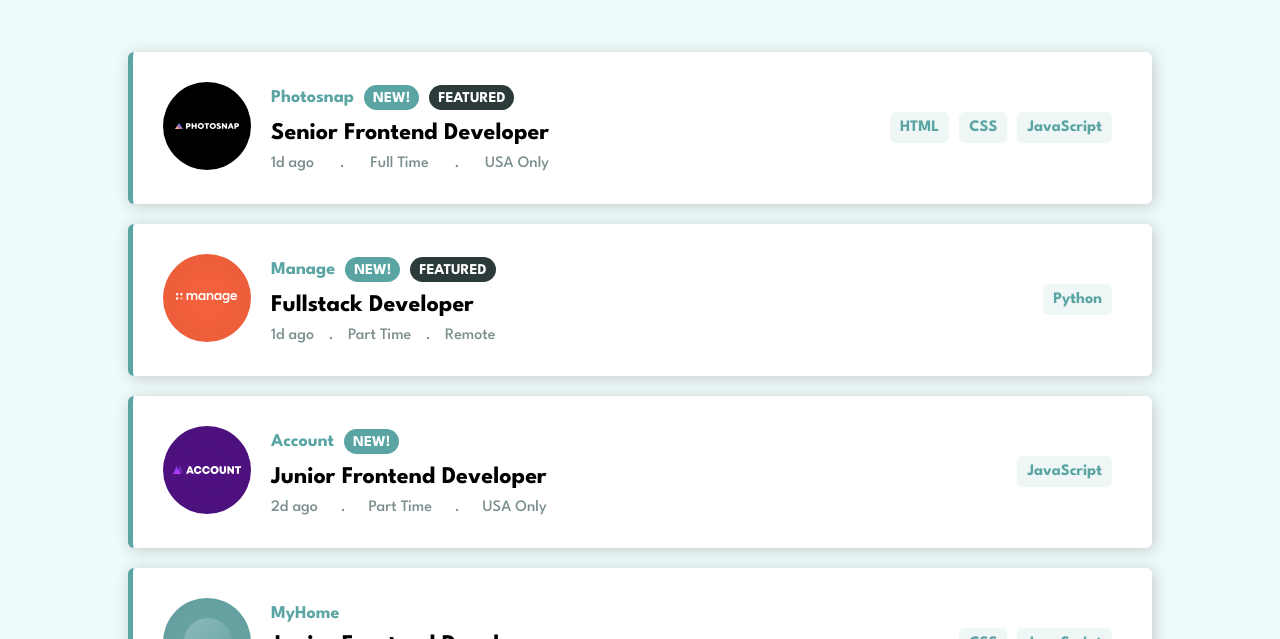
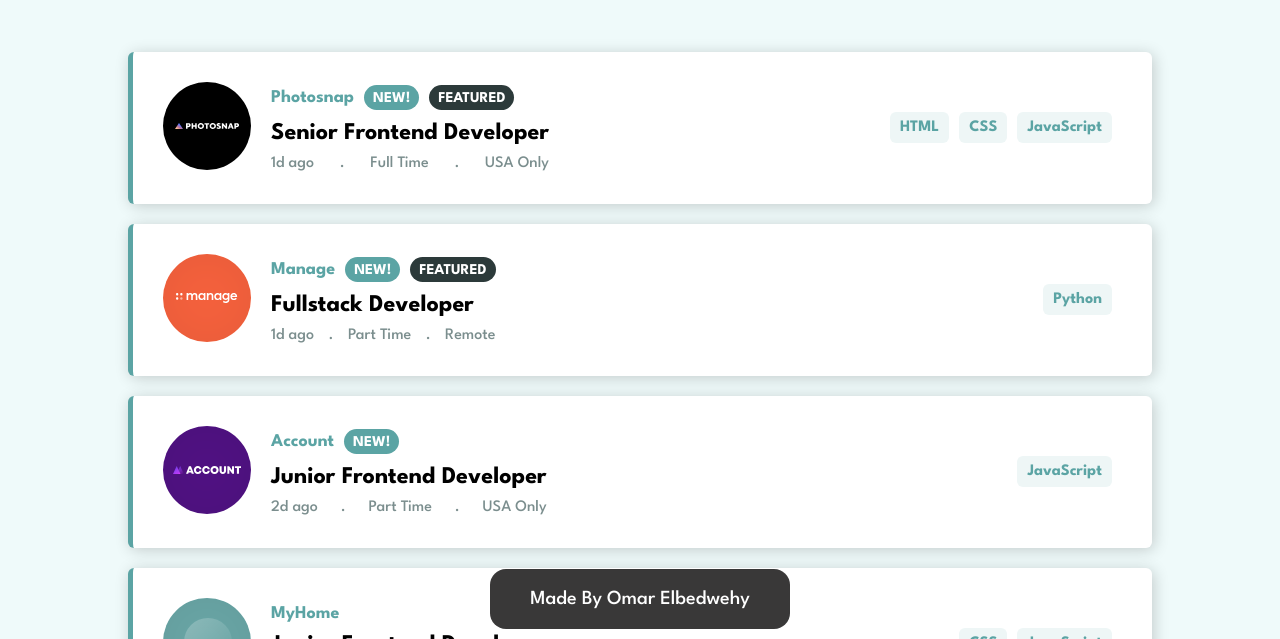
Before and after one commit to OmarElbedwehy/Responsive-Job-Listings-Page, a plain HTML site: page index.html in a window 1280 px wide. Shown: the part 161-800 px from the top of the page. Drawn offline with Linux system fonts and the light colour scheme.

Commit message:
Update style.css

```diff
--- a/style.css
+++ b/style.css
@@ -203,7 +203,7 @@ main .job .langs .lang:hover{
 
 .scroll_to_top{
     position: fixed;
-    bottom: 10px;
+    bottom: 5px;
     right: 15px;
     background-color: #1d79ff;
     width: 50px;
@@ -215,6 +215,7 @@ main .job .langs .lang:hover{
     align-items: center;
     transition: 0.3s;
     transform: translateX(80px);
+    z-index: 100;
 }
 
 .scroll_to_top:hover{
@@ -222,7 +223,12 @@ main .job .langs .lang:hover{
 }
 
 footer{
-    width: 100%;
+    position: fixed;
+    bottom: 10px;
+    left: 50%;
+    transform: translateX(-50%);
+    width: 300px;
+    border-radius: 1rem;
     height: 60px;
     background-color: #141313d6;
     display: flex;
@@ -230,7 +236,6 @@ footer{
     align-items: center;
     color: #fff;
     font-size: 20px;
-    border-top: 5px solid #fff;
 }
 
 footer a{
@@ -243,7 +248,7 @@ footer a{
 footer a::after{
     content: '';
     position: absolute;
-    bottom: -7px;
+    bottom: -10px;
     left: 0;
     width: 0%;
     height: 2px;
```
